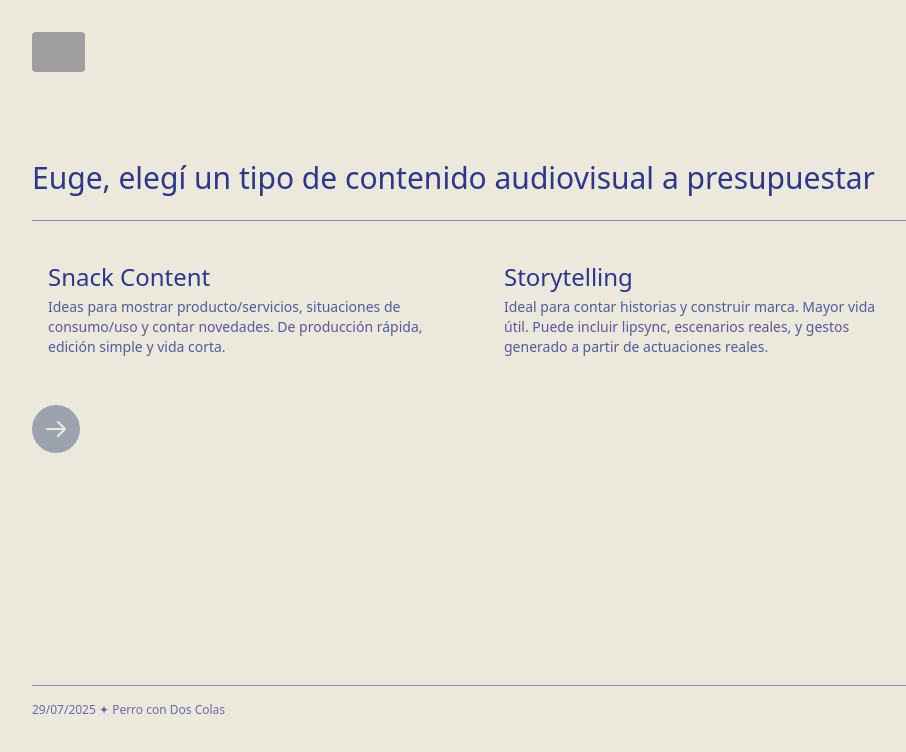
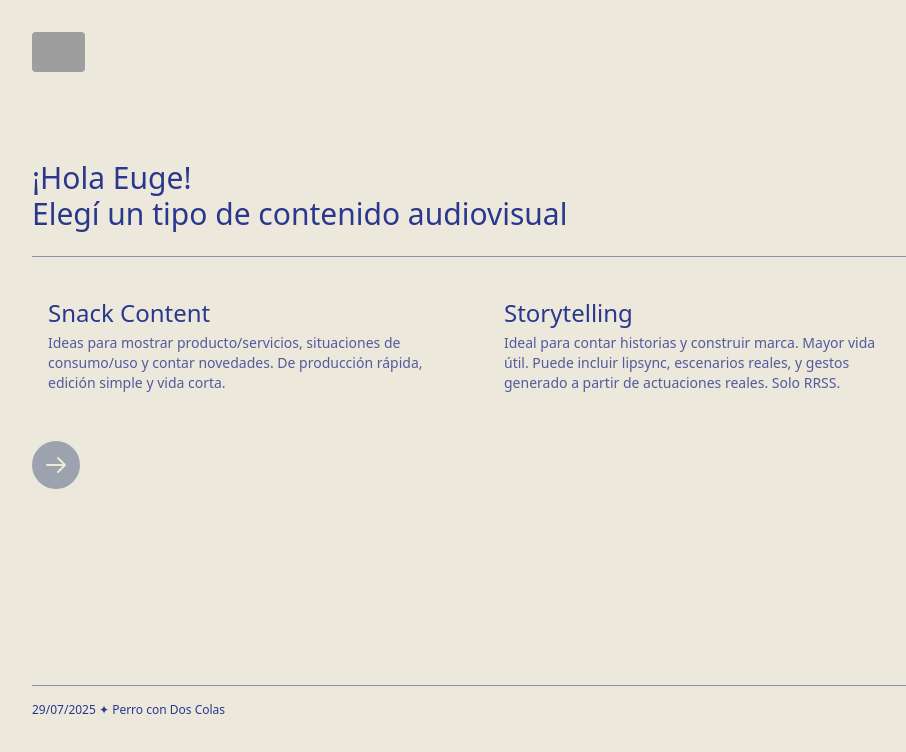
Before and after one commit to ignacioignacio/calculadora-perro, a React (Create React App) app: page / in a window 1280 px wide. Shown: the top 752 px of the page, without its empty margins (160-1066 px from the left). Built offline with nearby package versions, Linux system fonts and the light colour scheme; grey boxes are pictures that could not be loaded.

Commit message:
Update App.js

```diff
--- a/src/App.js
+++ b/src/App.js
@@ -1,9 +1,11 @@
-import React, { useState, useMemo } from 'react';
+import React, { useState, useMemo, useEffect } from 'react';
 
 // Main App Component
 export default function App() {
     // --- STATE MANAGEMENT ---
     const [path, setPath] = useState([]);
+    const [currentStepId, setCurrentStepId] = useState('start');
+    const [returnToEnd, setReturnToEnd] = useState(false); // State to track if we should return to summary
 
     // --- PRICING CONFIGURATION ---
     const BASE_PRICES = {
@@ -11,14 +13,14 @@ export default function App() {
         storytelling: 1510000,
     };
 
-    // --- FLOW CONFIGURATION ---
+    // --- FLOW CONFIGURATION (UNCHANGED) ---
     const budgetFlow = {
         start: {
-            question: "Euge, elegí un tipo de contenido audiovisual a presupuestar",
+            question: "¡Hola Euge!\nElegí un tipo de contenido audiovisual",
             type: 'radio',
             options: {
                 snack: { label: "Snack Content", description: "Ideas para mostrar producto/servicios, situaciones de consumo/uso y contar novedades. De producción rápida, edición simple y vida corta.", next: "snack_cantidad" },
-                storytelling: { label: "Storytelling", description: "Ideal para contar historias y construir marca. Mayor vida útil. Puede incluir lipsync, escenarios reales, y gestos generado a partir de actuaciones reales.", next: "story_duracion" }
+                storytelling: { label: "Storytelling", description: "Ideal para contar historias y construir marca. Mayor vida útil. Puede incluir lipsync, escenarios reales, y gestos generado a partir de actuaciones reales. Solo RRSS.", next: "story_duracion" }
             }
         },
         snack_cantidad: {
@@ -162,16 +164,6 @@ export default function App() {
         }
     };
 
-    const currentStepId = useMemo(() => {
-        if (path.length === 0) return 'start';
-        const lastSelection = path[path.length - 1];
-        const lastStep = budgetFlow[lastSelection.stepId];
-        if (!lastStep || !lastStep.options || !lastStep.options[lastSelection.selection]) return 'end';
-        return lastStep.options[lastSelection.selection].next;
-    }, [path]);
-
-    const currentStep = budgetFlow[currentStepId];
-
     const totalPrice = useMemo(() => {
         if (path.length === 0) return 0;
         const firstChoiceKey = path[0].selection;
@@ -196,26 +188,63 @@ export default function App() {
         return Math.floor(total);
     }, [path, BASE_PRICES, budgetFlow]);
 
-    const handleSelection = (stepId, selection, value = null) => {
-        const newPath = [...path, { stepId, selection, value }];
-        setPath(newPath);
+    const handleConfirmSelection = (stepId, selection, value = null) => {
+        const stepIndex = path.findIndex(p => p.stepId === stepId);
+        const newSelectionData = { stepId, selection, value };
+
+        let finalPath;
+
+        if (stepIndex !== -1) { // This is an UPDATE
+            let tempPath = path.slice(0, stepIndex);
+            tempPath.push(newSelectionData);
+
+            const newOption = budgetFlow[stepId].options[selection];
+            const expectedNextStepId = newOption.next;
+            const originalNextStep = path[stepIndex + 1];
+
+            if (originalNextStep && originalNextStep.stepId === expectedNextStepId) {
+                finalPath = [...tempPath, ...path.slice(stepIndex + 1)];
+            } else {
+                finalPath = tempPath;
+            }
+        } else { // This is a new APPEND
+            finalPath = [...path, newSelectionData];
+        }
+
+        setPath(finalPath);
+
+        // ** NEW LOGIC: Decide where to go next
+        if (returnToEnd) {
+            setCurrentStepId('end');
+            setReturnToEnd(false); // Reset the flag
+        } else {
+            const nextStepId = budgetFlow[stepId].options[selection].next;
+            setCurrentStepId(nextStepId);
+        }
     };
 
-    const handleJumpToStep = (stepIndex) => {
-        setPath(path.slice(0, stepIndex));
+    const handleJumpToStep = (stepId, fromSummary = false) => {
+        setCurrentStepId(stepId);
+        setReturnToEnd(fromSummary);
     };
 
     const handleReset = () => {
         setPath([]);
+        setCurrentStepId('start');
+        setReturnToEnd(false);
     }
 
     const today = new Date();
     const formattedDate = `${today.getDate().toString().padStart(2, '0')}/${(today.getMonth() + 1).toString().padStart(2, '0')}/${today.getFullYear()}`;
 
+    const currentStep = budgetFlow[currentStepId];
+    const isEditing = path.some(p => p.stepId === currentStepId);
+    const initialSelection = path.find(p => p.stepId === currentStepId);
+
     return (
         <div className="bg-[#ede8dc] text-[#2a378d] min-h-screen font-sans flex flex-col p-4 sm:p-6 lg:p-8">
             <header className="w-full max-w-4xl mx-auto mb-4 flex justify-start items-center">
-                <img src="https://i.imgur.com/3V0wUeJ.png" alt="Perro Con Dos Colas" className="h-10 rounded" />
+                <img src="https://i.imgur.com/3V0wUeJ.png" alt="Logo de Perro Con Dos Colas" className="h-10 rounded" />
             </header>
 
             <main className="w-full max-w-4xl mx-auto flex-grow">
@@ -230,11 +259,16 @@ export default function App() {
                             if (optionInfo.isCustom && p.value) {
                                 label = `${p.value} piezas`;
                             }
+                            const isActive = p.stepId === currentStepId;
                             return (
                                 <button
                                     key={`${p.stepId}-${index}`}
-                                    onClick={() => handleJumpToStep(index)}
-                                    className="bg-[#2a378d]/10 text-[#2a378d] rounded-full px-3 py-1 text-sm hover:bg-[#2a378d]/20 transition-all"
+                                    onClick={() => handleJumpToStep(p.stepId, false)} // Came from breadcrumbs
+                                    className={`rounded-full px-3 py-1 text-sm font-medium transition-all ${
+                                        isActive
+                                            ? 'bg-[#2a378d] text-white'
+                                            : 'bg-[#2a378d]/10 text-[#2a378d] hover:bg-[#2a378d]/20'
+                                    }`}
                                 >
                                     {label}
                                 </button>
@@ -249,17 +283,19 @@ export default function App() {
                             key={currentStepId}
                             step={currentStep}
                             stepId={currentStepId}
-                            onSelect={handleSelection}
+                            onSelect={handleConfirmSelection}
                             path={path}
                             budgetFlow={budgetFlow}
+                            isEditing={isEditing}
+                            initialSelection={initialSelection}
                         />
                     )}
 
                     {currentStep && currentStep.isFinal && (
-                         <div className="text-left">
+                         <div className="text-left animate-fade-in">
                              <h2 className="text-xl sm:text-2xl text-left">Resumen</h2>
                              <hr className="border-t border-[#2a378d]/50 my-6" />
-                            <div className="space-y-2 text-lg">
+                             <div className="space-y-1 text-lg">
                                  {path.filter(p => !budgetFlow[p.stepId].options[p.selection].label.startsWith("Sin ")).map((p, index) => {
                                      const optionInfo = budgetFlow[p.stepId].options[p.selection];
                                      if (!optionInfo) return null;
@@ -268,7 +304,15 @@ export default function App() {
                                          label = `${p.value} piezas`;
                                      }
                                      const isFirst = p.stepId === 'start';
-                                    return <p key={index} className={`${isFirst ? 'font-bold' : ''}`}>{label}</p>;
+                                     return (
+                                        <button
+                                            key={index}
+                                            onClick={() => handleJumpToStep(p.stepId, true)} // Came from summary
+                                            className={`w-full text-left p-2 rounded-md transition-colors hover:bg-[#2a378d]/10 ${isFirst ? 'font-bold' : ''}`}
+                                        >
+                                            {label}
+                                        </button>
+                                     );
                                  })}
 
                                  {(() => {
@@ -282,17 +326,18 @@ export default function App() {
                                          const rest = excludedItems.slice(1);
                                          return (
                                              <>
-                                                <hr className="border-t border-[#2a378d]/50 my-4" />
-                                                <p className="text-lg mt-6">
-                                                    <span>No incluye:</span> {[capitalized, ...rest].join(', ')}.
-                                                </p>
+                                                 <hr className="border-t border-[#2a378d]/50 my-6" />
+                                                 <div className="text-lg">
+                                                    <p className="font-bold">No incluye:</p>
+                                                    <p className="text-[#2a378d]">{[capitalized, ...rest].join(', ')}.</p>
+                                                 </div>
                                              </>
                                          );
                                      }
                                      return null;
                                  })()}
                              </div>
-                            <p className="italic mt-8 text-xs text-[#2a378d]/80">
+                             <p className="italic mt-8 text-xs text-[#2a378d]">
                                  Recordá que éste es un presupuesto estimativo. Sirve como referencia rápida para tomar decisiones. Válido sólo para piezas en RRSS. Para TV u otros medios, consultá por un presupuesto personalizado.
                              </p>
                          </div>
@@ -325,16 +370,30 @@ export default function App() {
                          </>
                      )}
                      <hr className="border-t border-[#2a378d]/50" />
-                    <p className="text-left text-xs mt-4 text-[#2a378d]/70">{formattedDate} ✦ Perro con Dos Colas</p>
+                     <p className="text-left text-xs mt-4 text-[#2a378d]">{formattedDate} ✦ Perro con Dos Colas</p>
                  </div>
             </div>
         </div>
     );
 }
 
-function StepView({ step, stepId, onSelect, path, budgetFlow }) {
+function StepView({ step, stepId, onSelect, path, budgetFlow, isEditing, initialSelection }) {
     const [selection, setSelection] = useState(null);
     const [customAmount, setCustomAmount] = useState("");
+
+    useEffect(() => {
+        if (initialSelection) {
+            setSelection(initialSelection.selection);
+            if (initialSelection.value) {
+                setCustomAmount(initialSelection.value.toString());
+            } else {
+                setCustomAmount("");
+            }
+        } else {
+            setSelection(null);
+            setCustomAmount("");
+        }
+    }, [initialSelection]);
 
     const dynamicOptions = useMemo(() => {
         if (!step.isDynamic) return step.options;
@@ -357,7 +416,7 @@ function StepView({ step, stepId, onSelect, path, budgetFlow }) {
 
     const isNextDisabled = !selection || (selection === 'snack_cantidad_custom' && (parseInt(customAmount) <= 1 || isNaN(parseInt(customAmount))));
 
-    const handleConfirmSelection = () => {
+    const handleConfirm = () => {
         if (isNextDisabled) return;
         if (selection === 'snack_cantidad_custom') {
             onSelect(stepId, selection, parseInt(customAmount));
@@ -370,7 +429,13 @@ function StepView({ step, stepId, onSelect, path, budgetFlow }) {
 
     return (
         <div className="animate-fade-in">
-            <h2 className={`text-left ${isStartStep ? 'text-2xl sm:text-3xl' : 'text-xl sm:text-2xl'}`}>{step.question}</h2>
+            <h2 className={`text-left ${isStartStep ? 'text-2xl sm:text-3xl' : 'text-xl sm:text-2xl'}`}>
+                {step.question.split('\n').map((line, index) => (
+                    <span key={index} className="block">
+                        {line}
+                    </span>
+                ))}
+            </h2>
             {step.clarification && <p className="text-sm text-left mt-1 text-[#2a378d]/80">{step.clarification}</p>}
             <hr className="border-t border-[#2a378d]/50 my-6" />
 
@@ -380,7 +445,7 @@ function StepView({ step, stepId, onSelect, path, budgetFlow }) {
                         key={key}
                         className={`block w-full text-left p-4 rounded-lg cursor-pointer transition-all duration-200 ${selection === key ? 'bg-[#2a378d]/10' : 'hover:bg-[#2a378d]/5'}`}
                     >
-                        <input type="radio" name={stepId} value={key} className="sr-only" onChange={() => setSelection(key)} />
+                        <input type="radio" name={stepId} value={key} checked={selection === key} className="sr-only" onChange={() => setSelection(key)} />
                         <div className="flex items-center gap-4">
                             <span className={` ${isStartStep ? 'text-2xl' : 'text-lg'}`}>{option.label}</span>
                             {option.isCustom && (
@@ -399,14 +464,18 @@ function StepView({ step, stepId, onSelect, path, budgetFlow }) {
 
             <div className="mt-8 text-left">
                 <button
-                    onClick={handleConfirmSelection}
+                    onClick={handleConfirm}
                     disabled={isNextDisabled}
-                    className="bg-[#2a378d] text-white rounded-full p-3 disabled:bg-gray-400 disabled:cursor-not-allowed transition-all transform hover:scale-110 disabled:hover:scale-100"
-                    aria-label="Siguiente paso"
+                    className="bg-[#2a378d] text-white rounded-full p-3 h-12 w-auto flex items-center justify-center disabled:bg-gray-400 disabled:cursor-not-allowed transition-all transform hover:scale-110 disabled:hover:scale-100"
+                    aria-label={isEditing ? "Actualizar selección" : "Siguiente paso"}
                 >
+                    {isEditing ? (
+                        <span className="px-4 font-bold">Actualizar</span>
+                    ) : (
                         <svg xmlns="http://www.w3.org/2000/svg" className="h-6 w-6" fill="none" viewBox="0 0 24 24" stroke="#ede8dc">
                             <path strokeLinecap="round" strokeLinejoin="round" strokeWidth={2} d="M14 5l7 7m0 0l-7 7m7-7H3" />
                         </svg>
+                    )}
                 </button>
             </div>
 
```
Lines whose indentation alone changed are shown as unchanged.
